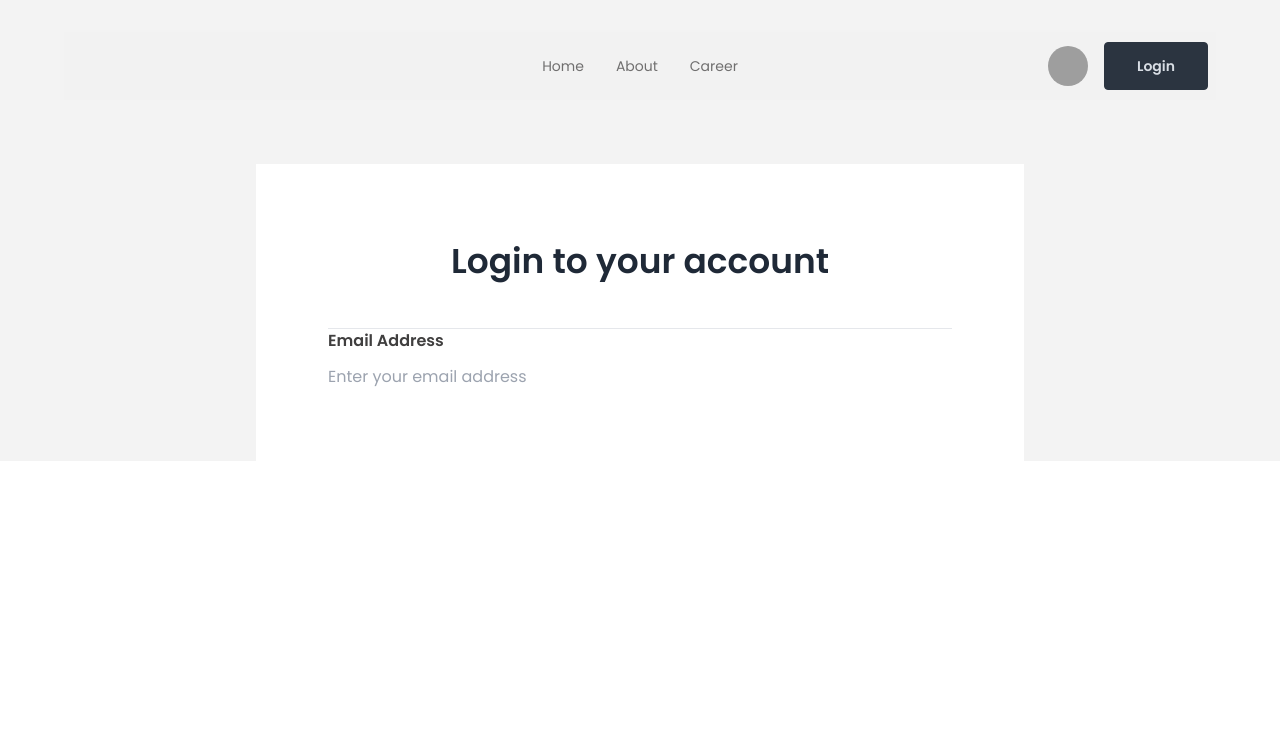
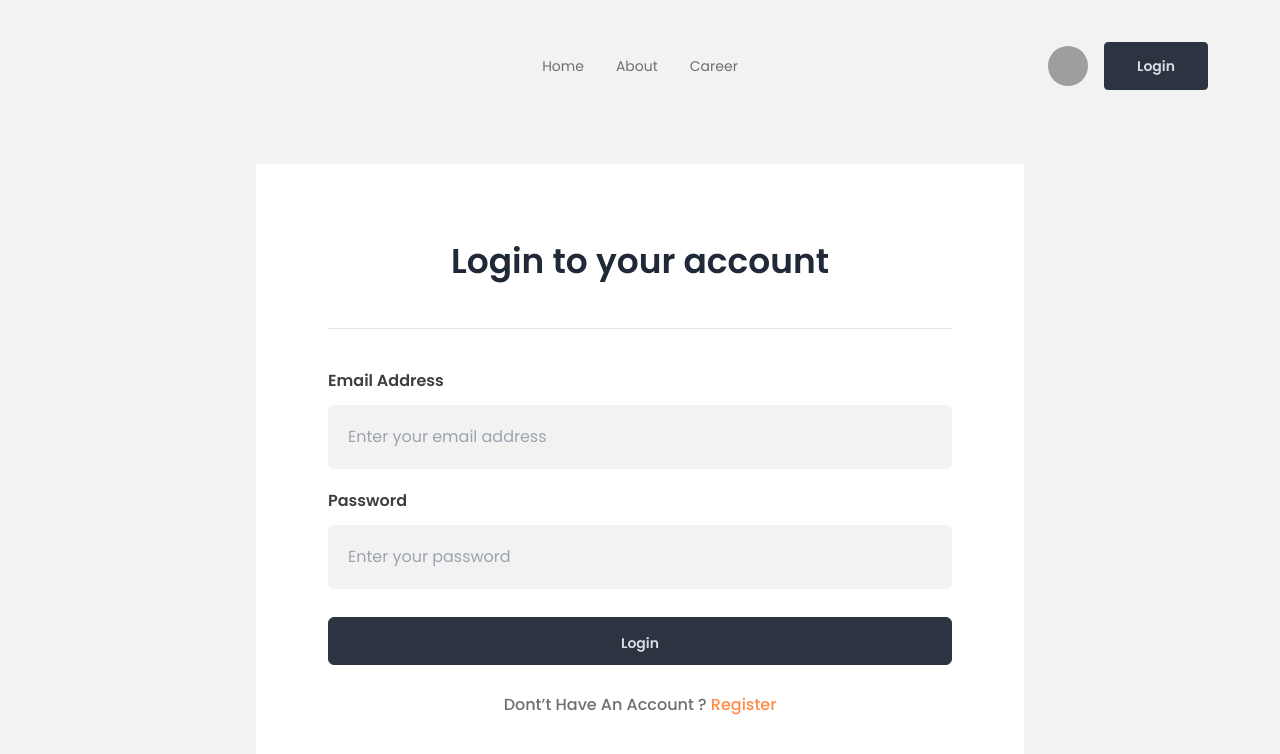
Before and after one commit to mashfikur/react-dragon-news-project, a React (Vite) app: page /login in a window 1280 px wide. Shown: the top 754 px of the page. Built offline with nearby package versions, Linux system fonts and the light colour scheme; grey boxes are pictures that could not be loaded.

Commit message:
login page created

```diff
--- a/src/pages/Login.jsx
+++ b/src/pages/Login.jsx
@@ -1,16 +1,18 @@
+import { Link } from "react-router-dom";
 import Navbar from "../components/Navbar";
 
 const Login = () => {
   return (
-    <div className="bg-[#F3F3F3]">
+    <div className="bg-[#F3F3F3] min-h-screen">
       <div className="pt-8 font-poppins max-w-6xl mx-auto">
-        <Navbar bgColor={200} ></Navbar>
+        <Navbar bgColor={200}></Navbar>
         <div className="w-2/3 mx-auto bg-white  p-[4.5rem]">
           <h3 className="text-[2.15rem] mb-10 font-semibold text-center">
             Login to your account
           </h3>
-          <hr />
+          <hr className="mb-10" />
 
+          <form>
             <label>
               <h3 className=" text-[#403F3F] font-semibold mb-3">
                 Email Address
@@ -19,9 +21,33 @@ const Login = () => {
                 type="email"
                 name="email"
                 placeholder="Enter your email address"
-              id=""
+                className="w-full p-5 bg-base-200 focus:outline-none rounded-md "
               />
             </label>
+
+            <label>
+              <h3 className=" text-[#403F3F] font-semibold mb-3 mt-5">
+                Password
+              </h3>
+              <input
+                type="password"
+                name="password"
+                placeholder="Enter your password"
+                className="w-full p-5 bg-base-200 focus:outline-none rounded-md "
+              />
+            </label>
+
+            <button className="btn  btn-neutral py-[1.13rem] capitalize w-full rounded-md mt-7">
+              Login
+            </button>
+          </form>
+
+          <p className="font-medium mt-7 text-[#706F6F] text-center">
+            Dont’t Have An Account ?{" "}
+            <Link className="text-[#FF8C47]" to="/register">
+              Register
+            </Link>{" "}
+          </p>
         </div>
       </div>
     </div>
```
Lines whose indentation alone changed are shown as unchanged.
